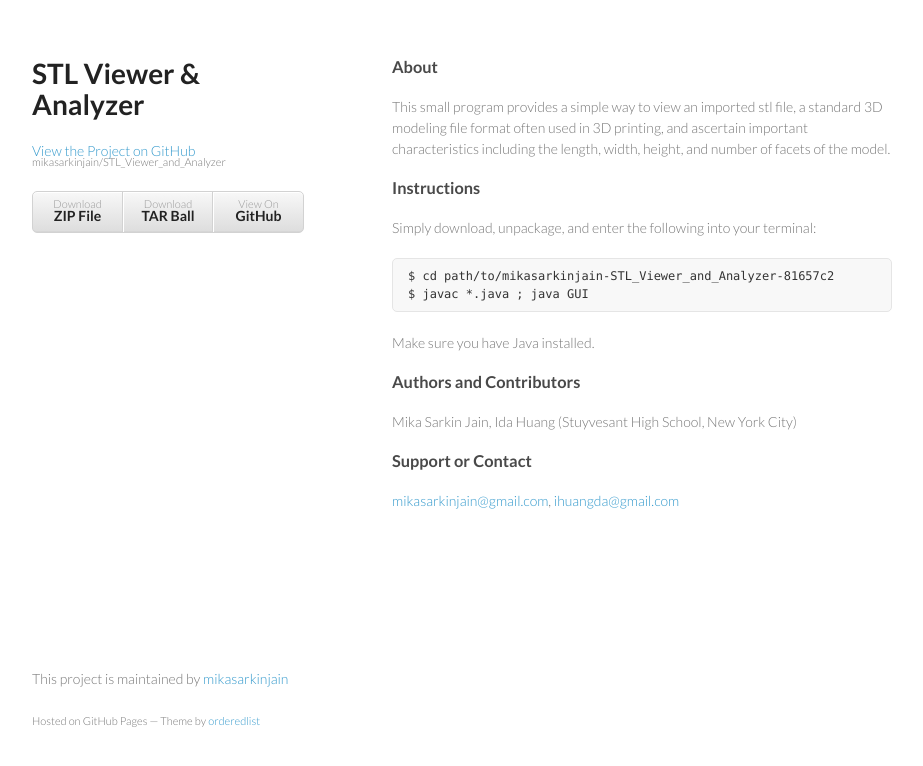
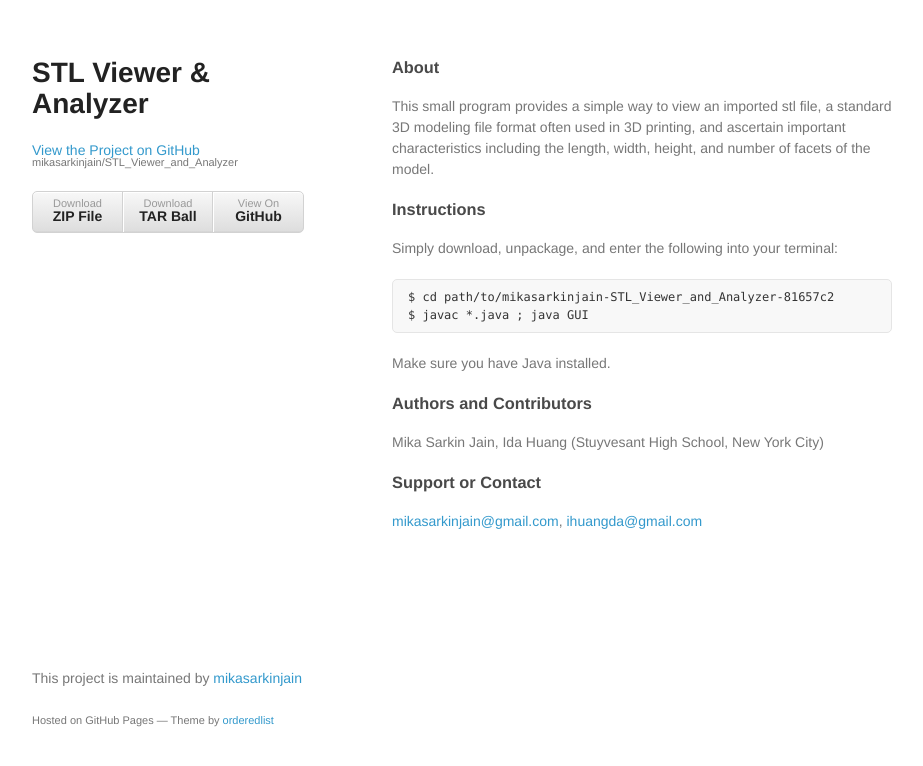
Before and after one commit to mikasarkinjain/STL_Viewer_and_Analyzer, a plain HTML site: page index.html in a window 1280 px wide. Shown: the whole page, without its empty margins (178-1101 px from the left). Drawn offline with Linux system fonts and the light colour scheme.

Commit message:
Update styles.css

```diff
--- a/stylesheets/styles.css
+++ b/stylesheets/styles.css
@@ -2,7 +2,7 @@
 
 body {
   padding:50px;
-  font:14px/1.5 Lato, "Helvetica Neue", Helvetica, Arial, sans-serif;
+  font:14px/1.5 Helvetica, "Helvetica Neue", Helvetica, Arial, sans-serif;
   color:#777;
   font-weight:300;
 }
```
